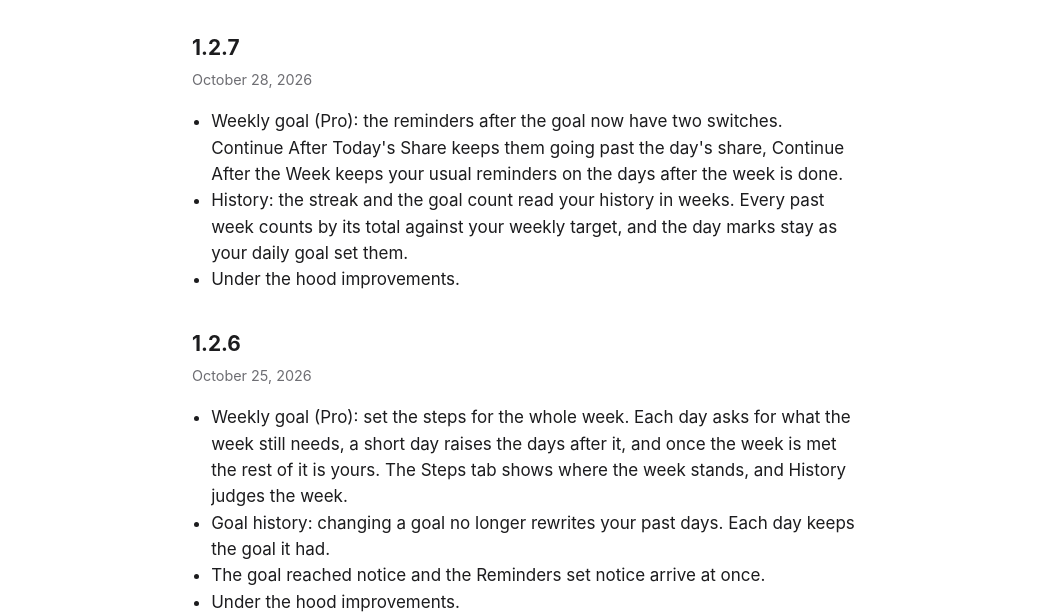
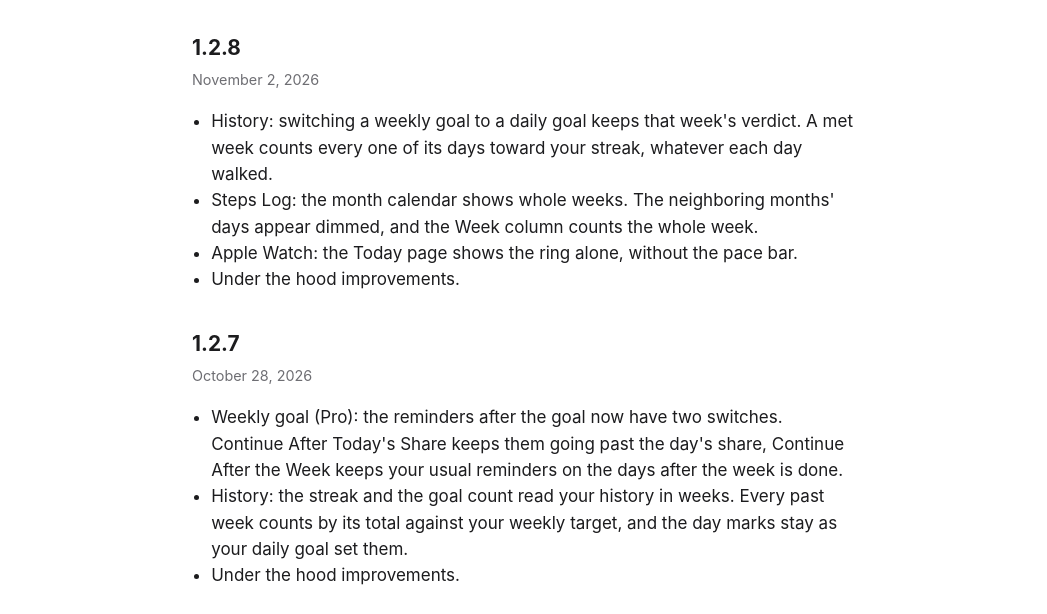
Before and after one commit to raphkoebraam/walkingbuddy.koebraam.com, a plain HTML site: page changelog/index.html in a window 1280 px wide. Shown: the part 194-808 px from the top of the page, without its empty margins (116-1163 px from the left). Drawn offline with Linux system fonts and the light colour scheme.

Commit message:
Deploy site from WalkingBuddy docs/site @ 7c118dce

```diff
--- a/changelog/index.html
+++ b/changelog/index.html
@@ -20,6 +20,20 @@
     <div class="wrap">
 <h1>Walking Buddy Changelog</h1>
   <p class="meta">What is new in every release on the App Store, newest first.</p>
+
+  <h2>1.2.8</h2>
+  <p class="meta">November 2, 2026</p>
+  <ul>
+    <li>History: switching a weekly goal to a daily goal keeps that week's
+    verdict. A met week counts every one of its days toward your streak,
+    whatever each day walked.</li>
+    <li>Steps Log: the month calendar shows whole weeks. The neighboring
+    months' days appear dimmed, and the Week column counts the whole
+    week.</li>
+    <li>Apple Watch: the Today page shows the ring alone, without the pace
+    bar.</li>
+    <li>Under the hood improvements.</li>
+  </ul>
 
   <h2>1.2.7</h2>
   <p class="meta">October 28, 2026</p>
```
